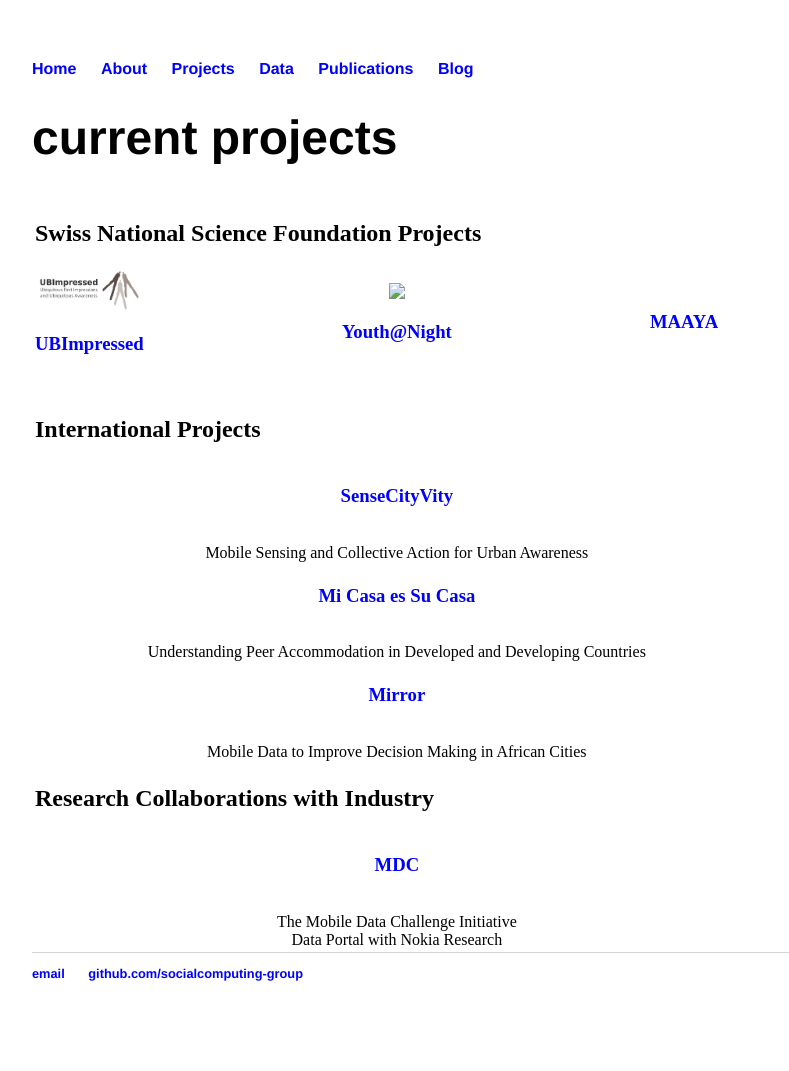
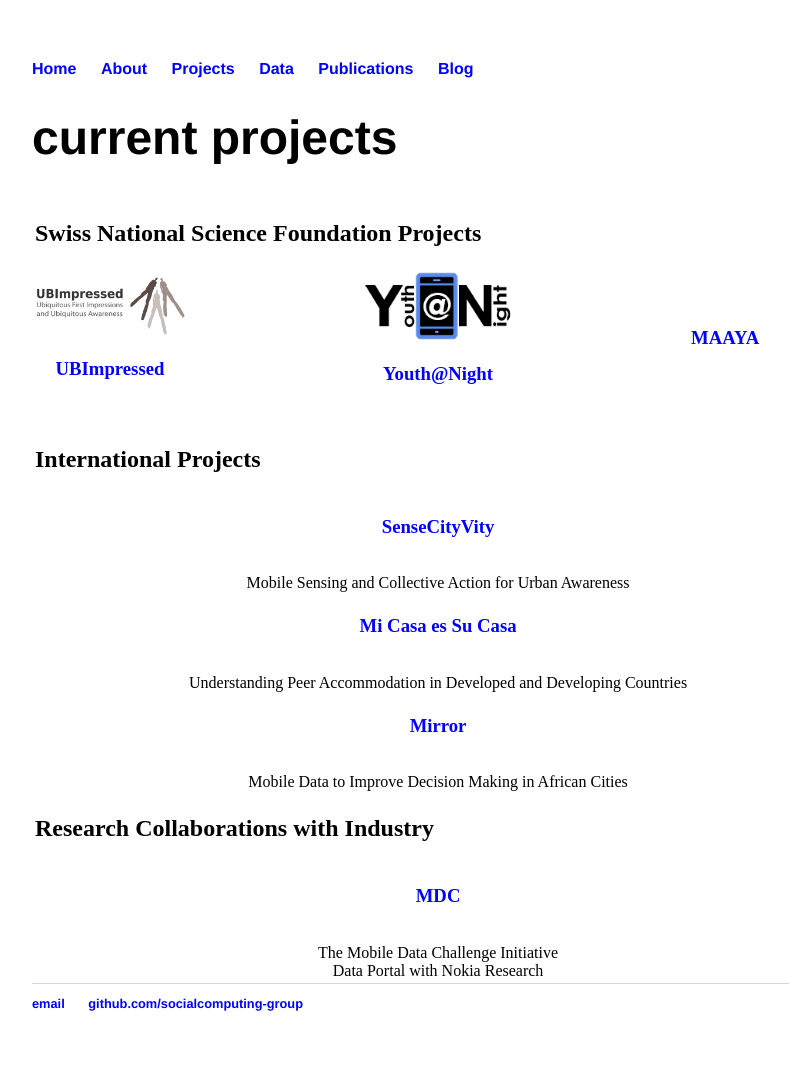
Before and after one commit to socialcomputing-group/socialcomputing-group.github.io, a Jekyll site: the page built from projects/index.html, in a window 1280 px wide. Shown: the whole page, without its empty margins (160-949 px from the left). Built offline with Jekyll 4.4.1, drawn with Linux system fonts in a browser that asks for light colours; before the commit the page ends 1041 px from its top, so only the background shows below that.

Commit message:
Update index.html

```diff
--- a/projects/index.html
+++ b/projects/index.html
@@ -13,14 +13,14 @@
 
 <tr>
       <td>
-        <a href="http://www.idiap.ch/project/ubimpressed"><img src="../images/logoUbimpressed.png"  width="100"></a><br> <!--style="border: 1px solid rgb(222, 173, 0);" -->
+        <a href="http://www.idiap.ch/project/ubimpressed"><img src="../images/logoUbimpressed.png"  width="150"></a><br> <!--style="border: 1px solid rgb(222, 173, 0);" -->
 	<h3><a href="http://www.idiap.ch/project/ubimpressed"> UBImpressed </a></h3><br>
 	<!--styUbiquitous First Impressions and Ubiquitous Awareness <br> -->
 	</td>
 
      <!-- <td width="30">&nbsp;</td>-->
       <td>
-        <a href="https://www.youth-night.ch/team"><img src="images/youthNight.png"  width="100"></a> <br><!--style="border: 1px solid rgb(222, 173, 0);" -->
+        <a href="https://www.youth-night.ch/team"><img src="../images/youthNight.png"  width="150"></a> <br><!--style="border: 1px solid rgb(222, 173, 0);" -->
 
       <h3><a href="http://www.youth-night.ch/"> Youth@Night </a></h3><br>
 	<!--A Multi-disciplinary Study of Young People's Going Out Behavior <br>-->
```
